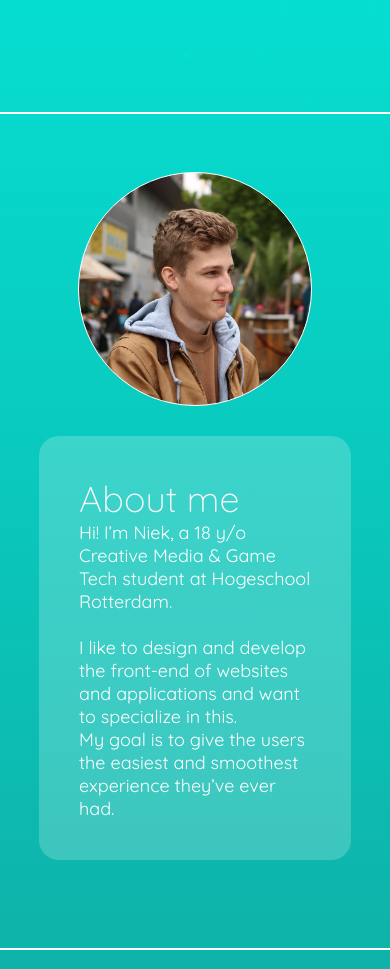
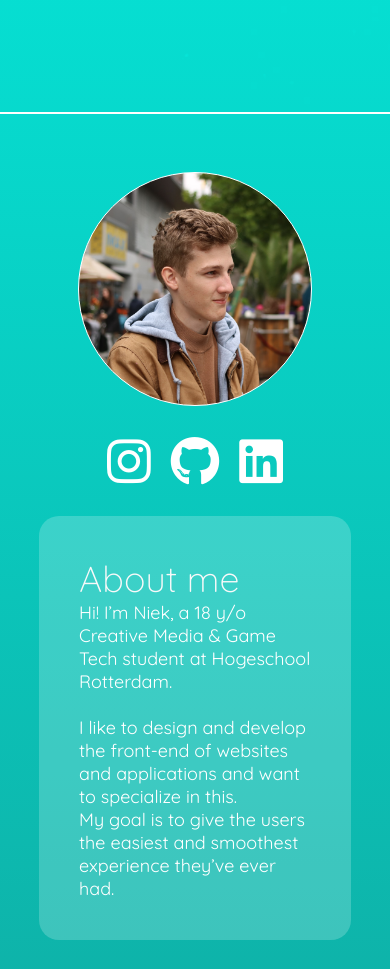
Before and after one commit to NiekRottier/niekrottier.github.io, a plain HTML site: page index.html in a window 390 px wide. Shown: the part 740-1709 px from the top of the page. Drawn offline with Linux system fonts and the light colour scheme.

Commit message:
Added social media links

```diff
--- a/index.html
+++ b/index.html
@@ -7,6 +7,9 @@
     <title>Niek Rottier</title>
     <link rel="stylesheet" href="css/style.css">
     <link rel="shortcut icon" type="image/jpg" href="assets/icon/TVfavicon.png"/>
+
+    <!-- Icons -->
+    <script src="https://kit.fontawesome.com/6897fd4fab.js" crossorigin="anonymous"></script>
 </head>
 <body>
     <ul id="menu">
@@ -24,7 +27,16 @@
     <hr id="hrAboutMe"/>
 
     <div id="aboutMe">
-        <div id="profilePic"></div>
+        <div id="visualsContainer">
+            <div id="profilePic"></div>
+
+            <div id="socials">
+                <i id="instaIcon" class="fab fa-instagram"></i>
+                <i id="githubIcon" class="fab fa-github"></i>
+                <i id="linkedInIcon" class="fab fa-linkedin"></i>
+            </div>
+
+        </div>
         <div class="textArea">
             <h2>About me</h2>
             <p>Hi! I’m Niek, a 18 y/o Creative Media & Game Tech student at Hogeschool Rotterdam.
@@ -105,5 +117,6 @@
     </footer>
 
     <script src="js/main.js"></script>
+    <script src="js/socialLinks.js"></script>
 </body>
 </html>
--- /dev/null
+++ b/js/socialLinks.js
@@ -0,0 +1,8 @@
+// Get elements
+let instaIcon = document.getElementById("instaIcon")
+let linkedInIcon = document.getElementById("linkedInIcon")
+let githubIcon = document.getElementById("githubIcon")
+
+instaIcon.addEventListener("click", () => window.open("https://www.instagram.com/nr.cmgt/"))
+linkedInIcon.addEventListener("click", () => window.open("https://www.linkedin.com/in/niek-rottier-365805176/"))
+githubIcon.addEventListener("click", () => window.open("https://github.com/NiekRottier/"))
--- a/sass/style.scss
+++ b/sass/style.scss
@@ -186,12 +186,18 @@ small{
     flex-direction: row;
     justify-content: space-between;
     align-items: center;
-    height: 100vh;
+    padding: 100px 60px 100px 60px;
+
+    #visualsContainer{
+        display: flex;
+        flex-direction: column;
+        justify-content: center;
+        align-items: center;
 
         #profilePic{
             height: 400px;
             width: 400px;
-        margin-left: 5vw;
+            margin-bottom: 30px;
 
             border-radius: 50%;
             border: solid 1px #FFFFFF;
@@ -200,13 +206,20 @@ small{
             background-size: cover;
         }
 
+        #socials{
+            display: flex;
+            justify-content: center;
+            width: 100%;
+        }
+    }
+
     .textArea{
         display: flex;
         flex-direction: column;
         justify-content: space-between;
         width: 600px;
-        margin-right: 5vw;
         padding: 40px 40px;
+        margin-left: 60px;
 
         background-color: rgba(#FFFFFF, 0.2);
         border-radius: 20px;
@@ -218,17 +231,39 @@ small{
         flex-direction: column;
         height: auto;
         padding: 50px 0;
-
+        #visualsContainer{
             #profilePic{
-            margin: 0 0 30px 0;
+                max-height: 400px;
+                max-width: 400px;
                 width: 60vw;
                 height: 60vw;
+            }
+
+            #socials{
+                margin-bottom: 30px;
+
+                *{
+                    color: #FFFFFF;
+                    font-size: 75px;
+                    margin: 0 10px;
+
+                    &:hover{
+                        color: #eeeeee;
+                    }
+                }
+            }
         }
 
         .textArea{
             margin: 0 0 30px 0;
             width: 80vw;
         }
+    }
+}
+
+@media only screen and (max-width: 400px) {
+    #socials *{
+        font-size: 50px !important;
     }
 }
 
```
Also changed, not shown: css/style.css, 1 other file. Lines whose indentation alone changed are shown as unchanged.
